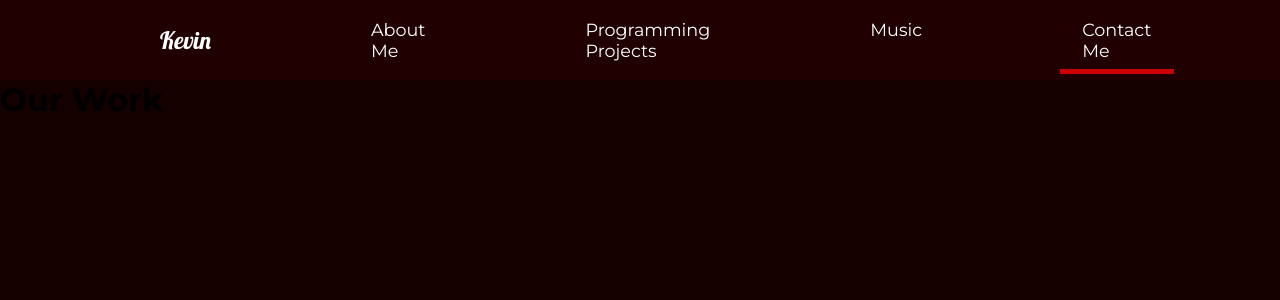
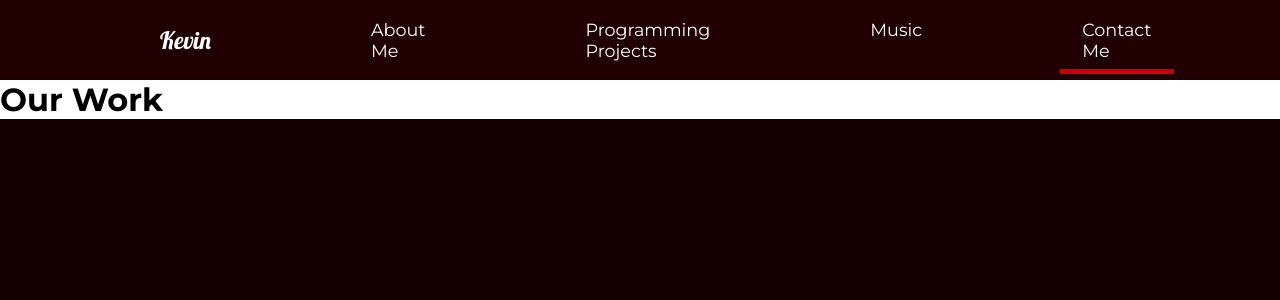
Before and after one commit to kmooney225/Profile-Website-MERN, a React (Create React App) app: page /ContactMe in a window 1280 px wide. Shown: the top 300 px of the page. Built offline with nearby package versions, Linux system fonts and the light colour scheme.

Commit message:
added page transition animations

```diff
--- a/src/App.js
+++ b/src/App.js
@@ -5,15 +5,18 @@ import Nav from "./components/Nav";
 import ContactMe from "./pages/ContactMe";
 import Music from "./pages/Music";
 import ProgrammingProjects from "./pages/ProgrammingProjects";
-import { Routes, Route } from 'react-router-dom';
+import { Routes, Route, useLocation } from 'react-router-dom';
+import { AnimatePresence } from "framer-motion";
 
 
 function App() {
+  const location = useLocation()
   return (
     <div className="App">
       <GlobalStyle />
       <Nav />
-      <Routes>
+      <AnimatePresence exitBeforeEnter>
+      <Routes location={location} key={location.pathname}>
         <Route
           path="/"
           exact
@@ -35,6 +38,7 @@ function App() {
           element={<ContactMe />}
         />
       </Routes>
+      </AnimatePresence>
     </div>
   );
 }
--- /dev/null
+++ b/src/animation.js
@@ -0,0 +1,20 @@
+export const pageAnimation = {
+    hidden: {
+        opacity: 1,
+        y: 300,
+    },
+    show: {
+        opcaity: 1,
+        y: 0,
+        transition: {
+            duration: 1,
+        },
+    },
+    exit: {
+        opacity: 0,
+        y: 300,
+        transition: {
+            duration: 1,
+        },
+    },
+};
--- a/src/components/Wave.js
+++ b/src/components/Wave.js
@@ -16,7 +16,7 @@ const Wave = () => {
                 d="M4 197C344.5 547 747 379 1001.5 197C1205.1 51.4 1470.33 8.33333 1577.5 5"
                 stroke="silver"
                 strokeOpacity="0.2"
-                stroke-width="10"
+                strokeWidth="10"
             />
         </WaveSvg>
     )
--- a/src/pages/AboutMe.js
+++ b/src/pages/AboutMe.js
@@ -1,13 +1,20 @@
 import React from "react";
 import AboutSection from "../components/AboutSection";
 import ServicesSection from "../components/ServicesSection";
+import { motion } from "framer-motion";
+import { pageAnimation } from "../animation"
 
 const AboutMe = () => {
     return(
-        <>
+        <motion.div
+        exit="exit"
+        variants={pageAnimation}
+        initial="hidden"
+        animate="show"
+        >
             <AboutSection/>
             <ServicesSection/>
-        </>
+        </motion.div>
     )
 }
 
--- a/src/pages/ContactMe.js
+++ b/src/pages/ContactMe.js
@@ -1,10 +1,18 @@
 import React from "react";
+
+import { motion } from "framer-motion";
+import { pageAnimation } from "../animation"
 
 const ContactMe = () => {
     return(
-        <div>
+        <motion.div
+        exit="exit"
+        variants={pageAnimation}
+        initial="hidden"
+        animate="show"
+        style={{background: "#fff"}}>
             <h1>Our Work</h1>
-        </div>
+        </motion.div>
     )
 }
 
--- a/src/pages/Music.js
+++ b/src/pages/Music.js
@@ -1,10 +1,16 @@
 import React from "react";
+import { motion } from "framer-motion";
+import { pageAnimation } from "../animation"
 
 const Music = () => {
     return(
-        <div>
+        <motion.div
+        exit="exit"
+        variants={pageAnimation}
+        initial="hidden"
+        animate="show">
             <h1>Our Work</h1>
-        </div>
+        </motion.div>
     )
 }
 
--- a/src/pages/ProgrammingProjects.js
+++ b/src/pages/ProgrammingProjects.js
@@ -4,10 +4,17 @@ import { Link } from "react-router-dom";
 import musicPlayerPic from '../image/music-player.png';
 import tetrominoPic from '../image/3-d-tetromino.png';
 import xPlorePic from '../image/x-plore.png';
+import { motion } from "framer-motion";
+import { pageAnimation } from "../animation"
 
 const ProgrammingProjects = () => {
     return(
-        <Projects>
+        <Projects
+        exit="exit"
+        variants={pageAnimation}
+        initial="hidden"
+        animate="show"
+        style={{background: "#fff"}}>
             <Example>
                 <h2>Music Player</h2>
                 <div className="line"></div>
@@ -39,8 +46,8 @@ const ProgrammingProjects = () => {
     )
 }
 
-const Projects = styled.div`
-    min-height: 100vh;
+const Projects = styled(motion.div)`
+    minHeight: 100vh;
     overflow: hidden;
     padding: 5rem 10rem;
     h2 {
```
Also changed, not shown: src/components/AboutSection.js (+14 -8 lines).
